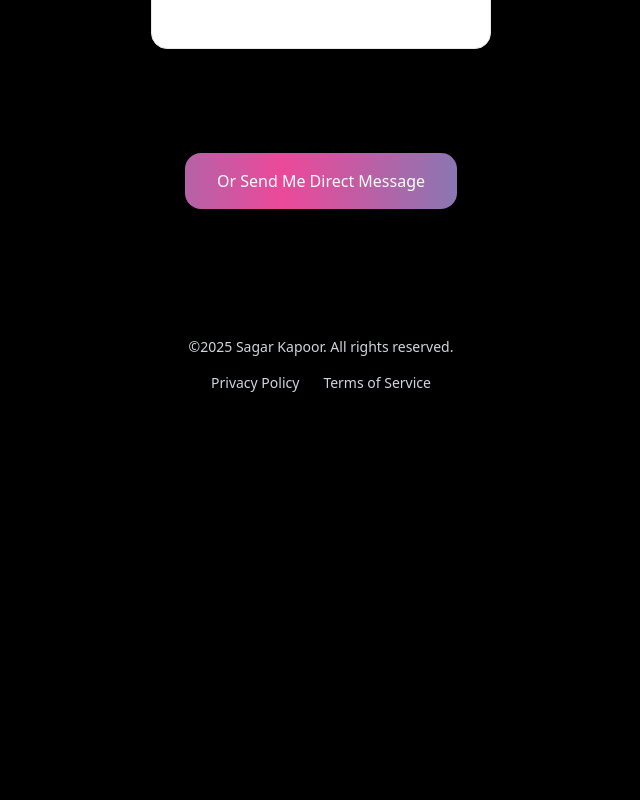
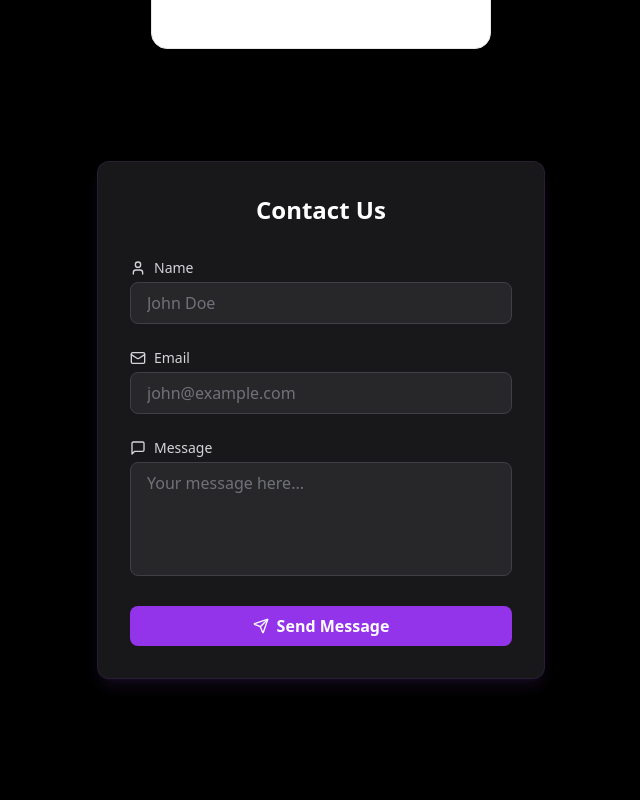
Before and after one commit to SagarKapoorin/Portfolio, a Next.js app: page /aboutme in a window 1280 px wide. Shown: the part 1320-2120 px from the top of the page, without its empty margins (319-959 px from the left). Before the commit the page ends 1753 px from the top, so only its background shows below. Built offline with nearby package versions, Linux system fonts and the light colour scheme.

Commit message:
Added contact part

```diff
--- a/package.json
+++ b/package.json
@@ -9,6 +9,7 @@
     "lint": "next lint"
   },
   "dependencies": {
+    "@hookform/resolvers": "^3.10.0",
     "@tabler/icons-react": "^3.28.1",
     "class-variance-authority": "^0.7.1",
     "clsx": "^2.1.1",
@@ -18,9 +19,11 @@
     "react": "^19.0.0",
     "react-dom": "^19.0.0",
     "react-fast-marquee": "^1.6.5",
+    "react-hook-form": "^7.54.2",
     "styled-components": "^6.1.13",
     "tailwind-merge": "^2.6.0",
-    "tailwindcss-animate": "^1.0.7"
+    "tailwindcss-animate": "^1.0.7",
+    "zod": "^3.24.1"
   },
   "devDependencies": {
     "@eslint/eslintrc": "^3",
--- a/src/app/aboutme/page.tsx
+++ b/src/app/aboutme/page.tsx
@@ -1,10 +1,13 @@
+"use client"
 import { AboutMe } from '@/components/AboutMe'
 import { AnimatedBackground } from '@/components/AnimatedBackground'
 import Header from '@/components/Header'
 import React from 'react'
 import Footer from '@/components/Footer'
+import Form from '@/components/Form'
 
 const page = () => {
+
   return (
     <div className="bg-black min-h-screen w-screen transition-opacity duration-1000 ease-in-out opacity-1 animate-fadeIn">
     <Header />
--- a/src/components/AboutMe.tsx
+++ b/src/components/AboutMe.tsx
@@ -8,6 +8,7 @@ import Heading from "./Heading";
 import SocialMedia from "./SocialMedia";
 
 export function AboutMe() {
+
   const testimonials = [
     {
       quote:
--- /dev/null
+++ b/src/components/Form.tsx
@@ -0,0 +1,110 @@
+"use client"
+import React from 'react';
+import { useForm } from 'react-hook-form';
+import { zodResolver } from '@hookform/resolvers/zod';
+import { Send, User, Mail, MessageSquare } from 'lucide-react';
+import { contactFormSchema } from '@/lib/Form';
+import type { z } from 'zod';
+
+type ContactFormData = z.infer<typeof contactFormSchema>;
+
+function Form() {
+  const {
+    register,
+    handleSubmit,
+    formState: { errors, isSubmitting },
+    reset,
+  } = useForm<ContactFormData>({
+    resolver: zodResolver(contactFormSchema),
+  });
+
+  const onSubmit = async (data: ContactFormData) => {
+    await new Promise((resolve) => setTimeout(resolve, 1000));
+    console.log(data);
+    reset();
+  };
+
+  return (
+    <div className="min-h-screen bg-transparent z-10 relative p-4 md:p-6 lg:p-8">
+      <div className="max-w-md mx-auto bg-zinc-900 rounded-xl shadow-lg shadow-purple-500/10 overflow-hidden border border-purple-500/10">
+        <div className="p-8">
+          <h2 className="text-2xl font-bold text-white text-center mb-8">
+            Contact Us
+          </h2>
+
+          <form onSubmit={handleSubmit(onSubmit)} className="space-y-6">
+            <div>
+              <label className="block text-sm font-medium text-zinc-300 mb-1">
+                <div className="flex items-center gap-2">
+                  <User className="w-4 h-4" />
+                  <span>Name</span>
+                </div>
+              </label>
+              <input
+                {...register('name')}
+                className="w-full px-4 py-2 bg-zinc-800 border border-zinc-700 text-white rounded-lg focus:ring-2 focus:ring-purple-500 focus:border-transparent transition-all duration-200 ease-in-out placeholder-zinc-500"
+                placeholder="John Doe"
+              />
+              {errors.name && (
+                <p className="mt-1 text-sm text-red-400">{errors.name.message}</p>
+              )}
+            </div>
+
+            <div>
+              <label className="block text-sm font-medium text-zinc-300 mb-1">
+                <div className="flex items-center gap-2">
+                  <Mail className="w-4 h-4" />
+                  <span>Email</span>
+                </div>
+              </label>
+              <input
+                {...register('email')}
+                type="email"
+                className="w-full px-4 py-2 bg-zinc-800 border border-zinc-700 text-white rounded-lg focus:ring-2 focus:ring-purple-500 focus:border-transparent transition-all duration-200 ease-in-out placeholder-zinc-500"
+                placeholder="john@example.com"
+              />
+              {errors.email && (
+                <p className="mt-1 text-sm text-red-400">{errors.email.message}</p>
+              )}
+            </div>
+
+            <div>
+              <label className="block text-sm font-medium text-zinc-300 mb-1">
+                <div className="flex items-center gap-2">
+                  <MessageSquare className="w-4 h-4" />
+                  <span>Message</span>
+                </div>
+              </label>
+              <textarea
+                {...register('message')}
+                rows={4}
+                className="w-full px-4 py-2 bg-zinc-800 border border-zinc-700 text-white rounded-lg focus:ring-2 focus:ring-purple-500 focus:border-transparent transition-all duration-200 ease-in-out resize-none placeholder-zinc-500"
+                placeholder="Your message here..."
+              />
+              {errors.message && (
+                <p className="mt-1 text-sm text-red-400">{errors.message.message}</p>
+              )}
+            </div>
+
+            <button
+              type="submit"
+              disabled={isSubmitting}
+              className="w-full bg-purple-600 hover:bg-purple-700 text-white font-semibold py-2 px-4 rounded-lg transition-colors duration-200 ease-in-out disabled:opacity-70 disabled:cursor-not-allowed flex items-center justify-center gap-2"
+            >
+              {isSubmitting ? (
+                'Sending...'
+              ) : (
+                <>
+                  <Send className="w-4 h-4" />
+                  <span>Send Message</span>
+                </>
+              )}
+            </button>
+          </form>
+        </div>
+      </div>
+    </div>
+  );
+}
+
+export default Form;
--- a/src/components/SocialMedia.tsx
+++ b/src/components/SocialMedia.tsx
@@ -1,7 +1,11 @@
+"use client"
 import React from 'react';
 import { Github, Linkedin, Twitter, Code2, Code, Instagram,X ,FileText  } from 'lucide-react';
+import { useState } from 'react';
+import Form from './Form';
 
 const SocialMedia = () => {
+  const [contact,useContact]=useState(false);
   const socialLinks = [
     {
         name: 'Resume',
@@ -124,14 +128,19 @@ const SocialMedia = () => {
           ))}
         </div>
 
-        <div className="mt-20 text-center relative">
+     <div className="mt-20 text-center relative">
+     {!contact &&<Form/>}
           <a
-            href="mailto:contact@example.com"
+          onClick={(e) => {
+            e.preventDefault();
+            useContact(!contact);
+          }}
+
             className="inline-block mt-6 px-8 py-4 rounded-2xl bg-gradient-to-r from-cyan-500 via-pink-500 to-cyan-500 bg-300%
               text-white font-medium hover:shadow-lg hover:shadow-pink-500/20
               transition-all duration-300 transform hover:scale-105 animate-gradient"
           >
-            Or Send Me Direct Message
+               {contact?"Or Send Me Direct Message":"Cancel"}
           </a>
         </div>
       </div>
--- /dev/null
+++ b/src/lib/Form.ts
@@ -0,0 +1,7 @@
+import { z } from 'zod';
+
+export const contactFormSchema = z.object({
+  name: z.string().min(2, 'Name must be at least 2 characters'),
+  email: z.string().email('Please enter a valid email address'),
+  message: z.string().min(10, 'Message must be at least 10 characters'),
+});
```
Also changed, not shown: 1 other file (tests, documents, lock files or other folders).
